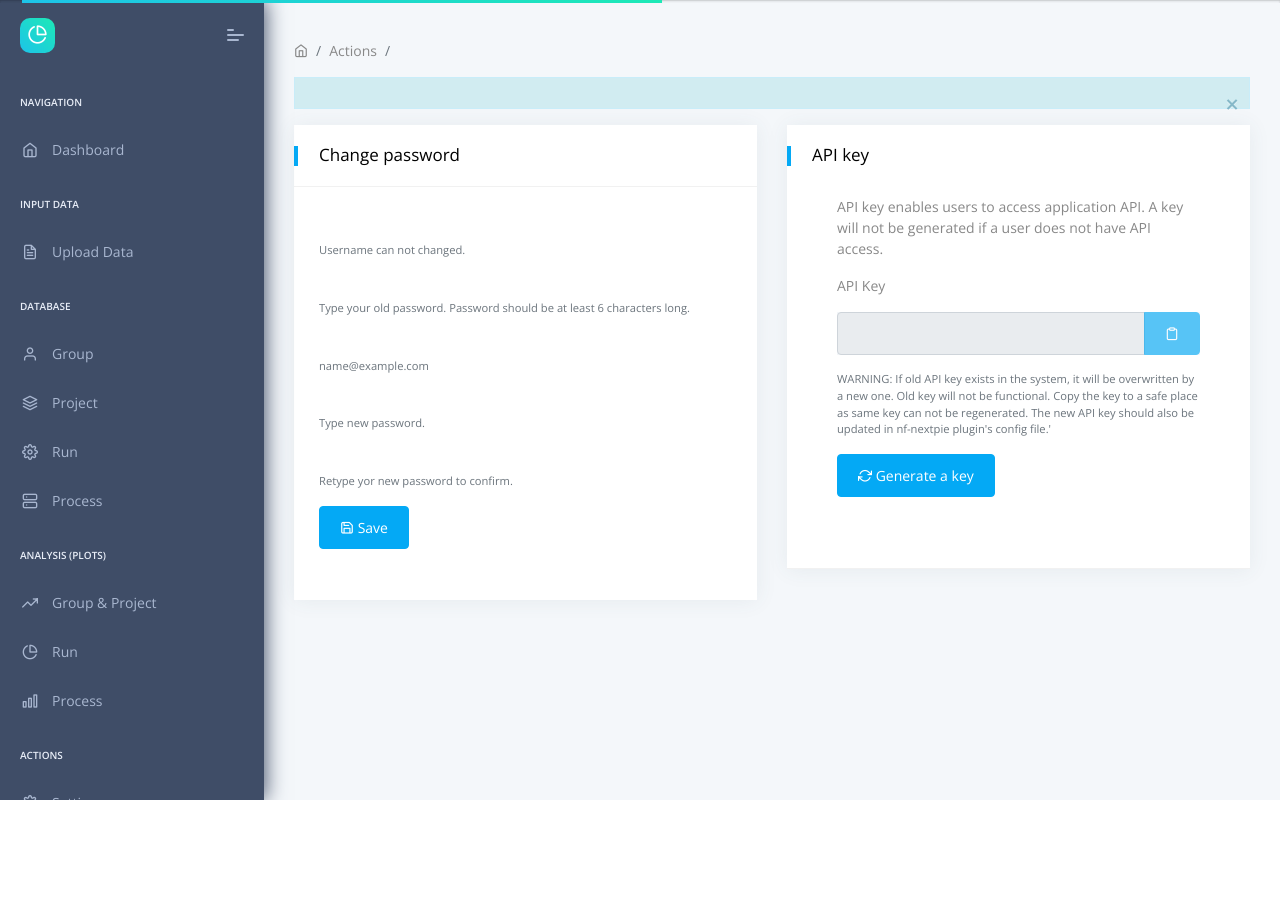
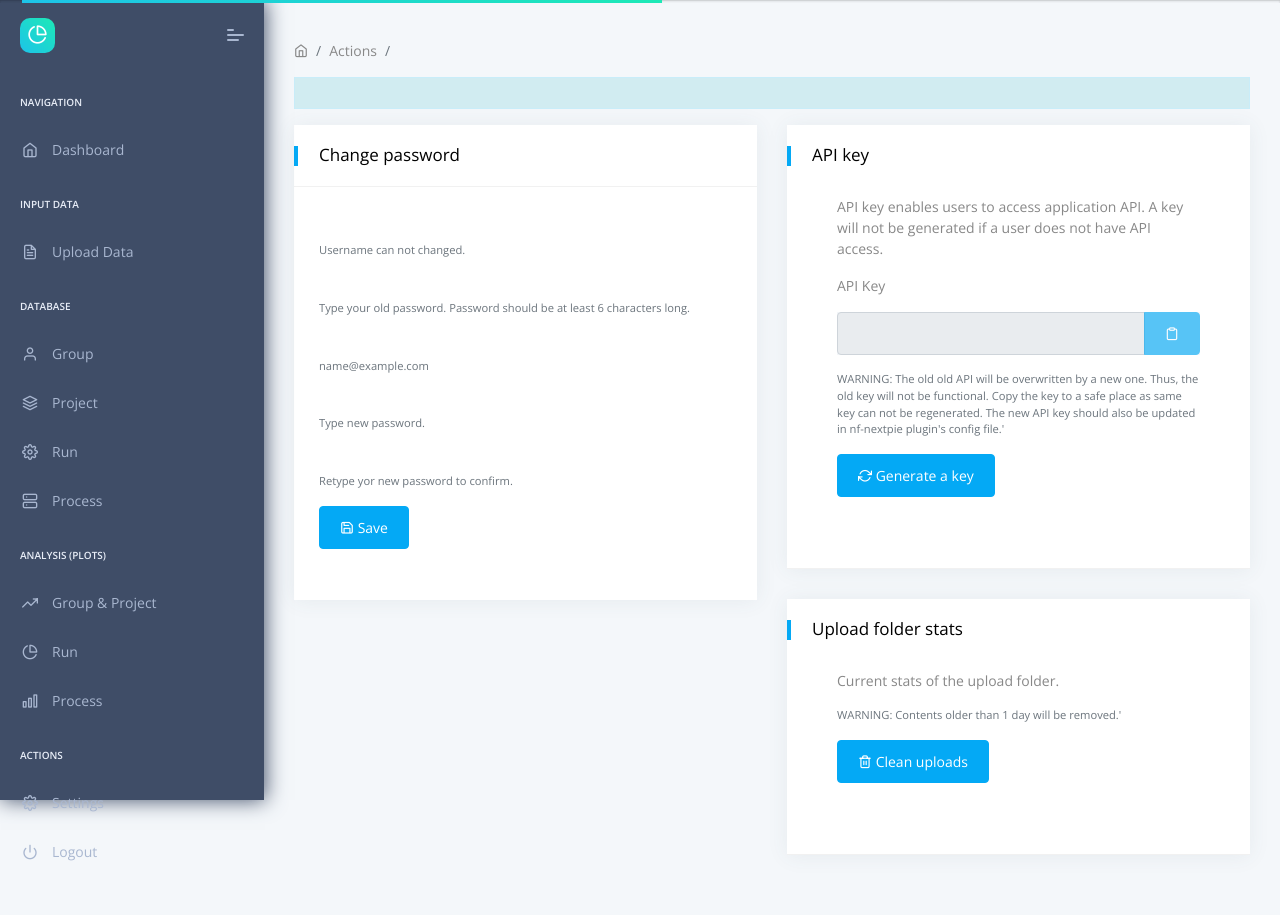
Before and after one commit to bishwaG/Nextpie, a Flask app: template app/home/templates/settings.html in a window 1280 px wide. Before the commit the page ends 800 px from the top, so only its background shows below. Run offline with Flask 2, Linux system fonts and the light colour scheme; the template is opened without the code that fills it: values that come from a table or form of the project are taken from there, others are empty; data comes from the database, SQL or seed files in the repository; some libraries are stand-ins or nearby versions.

Commit message:
Upload folder clearing feature added 	modified:   app/home/templates/settings.html

```diff
--- a/app/home/templates/settings.html
+++ b/app/home/templates/settings.html
@@ -9,6 +9,115 @@
 {% block javascripts %}
 <script src="/static/assets/plugins/jquery/js/jquery-mini.js"></script>
 <script>
+
+
+function loadUploadStats() {
+    $.ajax({
+        type: "GET",
+        url: "/upload-stats",  // make sure this route returns JSON
+        dataType: "json",
+        success: function(data) {
+            if (data.error) {
+                $("#upload-stats").html(`<div style="color:red;"><strong>${data.message}</strong></div>`);
+                return;
+            }
+
+            if (data.warnings && data.warnings.length > 0) {
+                const warningHtml = data.warnings.map(w => `<div style="color:orange;">Warning: ${w}</div>`).join("");
+                $("#upload-stats").html(warningHtml);
+            }
+
+            const treeHtml = buildTreeHtml(data);
+            $("#upload-stats").html(treeHtml);
+        },
+        error: function(xhr, status, error) {
+            $("#upload-stats").html(`<div style="color:red;">Error loading stats: ${error}</div>`);
+        }
+    });
+}
+
+
+function clearUploads() {
+    if (!confirm("Are you sure you want to delete all contents from API and GUI folders?")) return;
+
+    $.ajax({
+        type: "POST",
+        url: "/clearUploads",
+        success: function(response) {
+            showMessage(response.message, "success");
+            loadUploadStats();  // reload stats if applicable
+        },
+        error: function(xhr, status, error) {
+            let msg = xhr.responseJSON?.message || "An error occurred while clearing uploads.";
+            showMessage(msg, "danger");
+        }
+    });
+}
+
+// Helper function to display messages
+function showMessage(message, type) {
+    const $msg = $("#alert");
+    $msg
+        .removeClass("hide")
+        .removeClass("alert-success alert-danger")
+        .addClass("alert")  // bootstrap alert base
+        .addClass("alert-" + type)  // alert-success or alert-danger
+        .show("alert")
+        .html(message);
+
+    const $btn = $("#button");
+    $btn
+        .show("button")
+
+    // Optionally auto-hide after 5 seconds
+    setTimeout(() => {
+        $msg.addClass("hide").removeClass("alert alert-success alert-danger").empty();
+    }, 10000);
+}
+
+$.ajax({
+    type: "GET",
+    url: "upload-stats",
+    dataType: "json",
+    success: function(data) {
+        if (data.error) {
+            $("#upload-stats").html(`<div style="color:orange;font-weight:bold;">${data.message}</div>`);
+            return;
+        }
+
+        if (data.warnings && data.warnings.length > 0) {
+            const warningHtml = data.warnings.map(w => `<div style="color:orange;">Warning: ${w}</div>`).join("");
+            $("#upload-stats").html(warningHtml);
+        }
+
+        const treeHtml = buildTreeHtml(data);
+        $("#upload-stats").append(treeHtml);
+    },
+    error: function(jqXHR, textStatus) {
+        if (textStatus === 'timeout') {
+            alert('Request timed out');
+        }
+    },
+    timeout: 3000
+});
+
+
+function buildTreeHtml(node) {
+    let html = `<ul><li><strong>${node.name}</strong> (${node.size_mb} MB)`;
+
+    if (node.children && node.children.length > 0) {
+        html += "<ul>";
+        node.children.forEach(child => {
+            html += `<li><strong>${child.name}</strong> (${child.size_kb} KB) - Subfolders: ${child.num_subfolders}</li>`;
+        });
+        html += "</ul>";
+    }
+
+    html += "</li></ul>";
+    return html;
+}
+
+
 
 function generateKey(){
 
@@ -82,13 +191,14 @@ function copyText() {
             </div>
         </div>
         <!-- [ breadcrumb ] end -->
-
+        <!-->
         <div id="messages" class="hide" role="alert">
               <button type="button" class="close" data-dismiss="alert" aria-label="Close"><span aria-hidden="true">&times;</span></button>
               <div id="messages_content" >
 
               </div>
             </div>
+            <!-->
 
         <div id="alert" class="alert alert-info alert-dismissible fade show" role="alert">
               {% with messages = get_flashed_messages() %}
@@ -98,9 +208,11 @@ function copyText() {
             {% endfor %}
         {% endif %}
         {% endwith %}
-              <button type="button" class="close" data-dismiss="alert" aria-label="Close">
-                <span aria-hidden="true">&times;</span>
+              <!--
+              <button type="button" class="close" data-dismiss="alert" aria-label="Close" style="display: none;">
+                <span id="button"  aria-hidden="true">&times;</span>
               </button>
+              -->
         </div>
 
 
@@ -177,7 +289,7 @@ function copyText() {
                               <div id="proj-pipe-run" class="proj-pipe-run">
 
                                     <form id="form2" method="post" action="">
-                                    <p> API key enables users to access application API. A key will not be generated if a user does not have API access.
+                                            <p> API key enables users to access application API. A key will not be generated if a user does not have API access.</p>
 
 
                                             <div class="form-group">
@@ -192,8 +304,8 @@ function copyText() {
                                                       </div>
                                                 </div>
 
-                                                <small id="emailHelp" class="form-text text-muted" style="font-color:red;">WARNING: If old API key exists in the system, it will be overwritten by a new one.
-                                                Old key will not be functional. Copy the key to a safe place as same key can not be regenerated. The new API key should also be updated in nf-nextpie plugin's config file.'</small>
+                                                <small id="emailHelp" class="form-text text-muted" style="font-color:red;">WARNING: The old old API will be overwritten by a new one.
+                                                Thus, the old key will not be functional. Copy the key to a safe place as same key can not be regenerated. The new API key should also be updated in nf-nextpie plugin's config file.'</small>
                                             </div>
 
 
@@ -201,29 +313,55 @@ function copyText() {
                                                  <button id="key" type="button" class="btn btn-primary btn-lg" onclick="generateKey();">
                                                      <span class="feather icon-refresh-cw" aria-hidden="true"></span> Generate a key
                                                  </button>
+                                            </div>
                                         </form>
 
                               </div>
                               </div>
                             </div>
+                        </div>
+
+
+
+                        <div class="card">
+                            <div class="card-header">
+                                <h5>Upload folder stats</h5>
+                                     <div class="card-block">
+                              <div id="proj-pipe-run" class="proj-pipe-run">
+
+                                    <form id="form2" method="post" action="">
+                                            <p> Current stats of the upload folder. </p>
+
+                                            <div id="upload-stats"></div>
+
+
+                                            <div class="form-group">
+                                                <small id="emailHelp" class="form-text text-muted" style="font-color:red;">WARNING: Contents older than 1 day will be removed.'</small>
+                                            </div>
+
+
+                                            <div class="form-group">
+                                                 <button id="key" type="button" class="btn btn-primary btn-lg" onclick="clearUploads();">
+                                                     <span class="feather icon-trash-2" aria-hidden="true"></span> Clean uploads
+                                                 </button>
+                                            </div>
+                                        </form>
 
                               </div>
-                        <div>
-                    <div>
-
                               </div>
-                    <!-- [ Main Content ] end -->
                             </div>
                         </div>
 
                      </div>
 
+                    </div>
+                    <!-- [ Main Content ] row end -->
 
-    </div>
 
      <div class="row">
         {% if user_is_admin %}
         <div class="col-xl-6">
+
                         <div class="card">
                             <div class="card-header">
                                 <h5>SMTP settings</h5>
@@ -293,6 +431,7 @@ function copyText() {
                     </div>
 
 
+
         </div> <!-- col-xl-6 closed -->
         {% endif %}
      </div>
```
Lines whose indentation alone changed are shown as unchanged.
